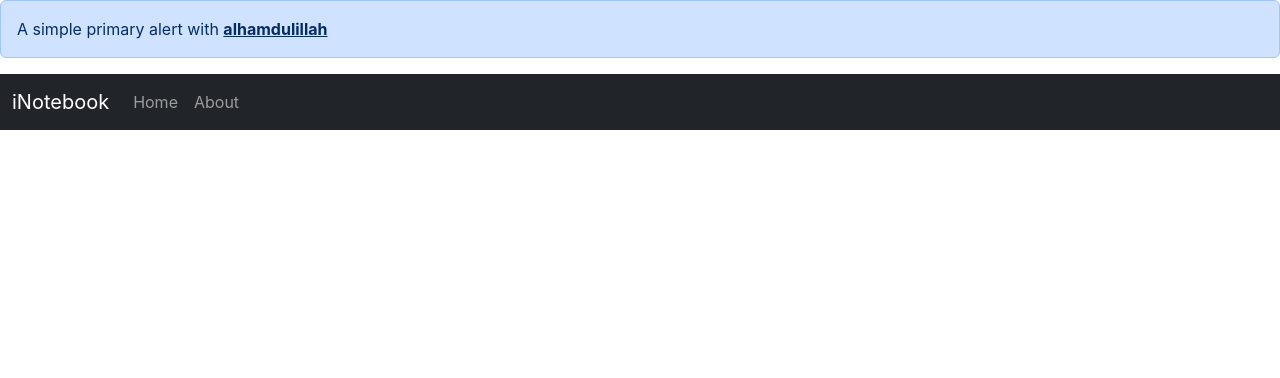
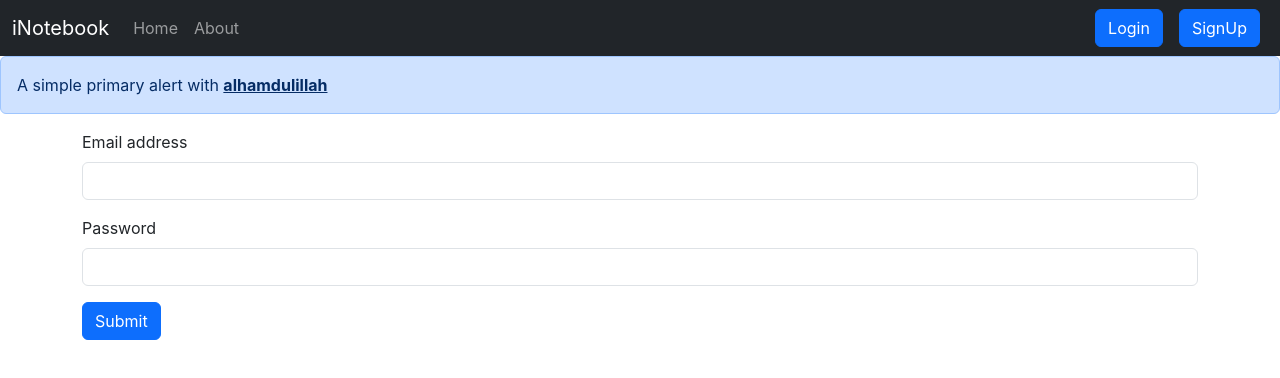
Before and after one commit to sarahasan17/iNotebook, a React (Create React App) app: page /login in a window 1280 px wide. Shown: the top 378 px of the page. Built offline with nearby package versions, Linux system fonts and the light colour scheme.

Commit message:
login api

```diff
--- a/src/App.js
+++ b/src/App.js
@@ -6,18 +6,22 @@
 import Home from './components/Home';
 import NoteState from './context/notes/NotesState';
 import ALert from './components/ALert';
+import Login from './components/Login';
+import Signup from './components/Signup';
 
 function App() {
   return (
     <>
-      <ALert message="alhamdulillah"/>
       <NoteState>
         <Router>
           <Navbar />
+          <ALert message="alhamdulillah" />
           <div className="container">
             <Routes>
               <Route path="/" element={<Home />} />
               <Route path="/about" element={<About />} />
+              <Route path="/login" element={<Login />} />
+              <Route path="/signup" element={<Signup />} />
             </Routes>
           </div>
         </Router>
--- /dev/null
+++ b/src/components/Login.js
@@ -0,0 +1,66 @@
+import React, { useState } from 'react'
+import { useNavigate } from "react-router-dom";
+function Login() {
+  const host = "http://localhost:5000";
+  let navigate=useNavigate()
+  const [credentials,setCredentials]=useState({email:"",password:""})
+  const handleSubmit= async(e)=>{
+    e.preventDefault();
+     const response = await fetch(`${host}/api/auth/userLogin`, {
+       method: "POST",
+       headers: {
+         "Content-Type": "application/json",
+       },
+       body: JSON.stringify({ email:credentials.email,password:credentials.password}), // Pass note data
+     });
+     const json=await response.json();
+     if(json.success){
+        localStorage.setItem('token',json.authtoken)
+        navigate('/')
+     }else{
+        alert('write the correct credentials')
+     }
+     console.log(json)
+  }
+  const onChange = (e) => {
+    setCredentials({ ...credentials, [e.target.name]: e.target.value });
+  };
+  return (
+    <div>
+      <form onSubmit={handleSubmit}>
+        <div className="mb-3">
+          <label htmlFor="exampleInputEmail1" className="form-label">
+            Email address
+          </label>
+          <input
+            type="email"
+            className="form-control"
+            id="email"
+            name="email"
+            aria-describedby="emailHelp"
+            value={credentials.email}
+            onChange={onChange}
+          />
+        </div>
+        <div className="mb-3">
+          <label htmlFor="exampleInputPassword1" className="form-label">
+            Password
+          </label>
+          <input
+            type="password"
+            className="form-control"
+            id="password"
+            name="password"
+            value={credentials.password}
+            onChange={onChange}
+          />
+        </div>
+        <button type="submit" className="btn btn-primary">
+          Submit
+        </button>
+      </form>
+    </div>
+  );
+}
+
+export default Login
--- a/src/components/Navbar.js
+++ b/src/components/Navbar.js
@@ -37,13 +37,23 @@
               </li>
               <li className="nav-item">
                 <Link
-                  className={`nav-link ${location.pathname === "/about"}?active:`}
+                  className={`nav-link ${
+                    location.pathname === "/about"
+                  }?active:`}
                   to="/about"
                 >
                   About
                 </Link>
               </li>
             </ul>
+            <form className="d-flex">
+              <Link className="btn btn-primary mx-2" to="/login" role="button">
+                Login
+              </Link>
+              <Link className="btn btn-primary mx-2" to="/signup" role="button">
+                SignUp
+              </Link>
+            </form>
           </div>
         </div>
       </nav>
--- /dev/null
+++ b/src/components/Signup.js
@@ -0,0 +1,11 @@
+import React from 'react'
+
+function Signup() {
+  return (
+    <div>
+      Signup
+    </div>
+  )
+}
+
+export default Signup
```
Also changed, not shown: 1 other file (tests, documents, lock files or other folders).
